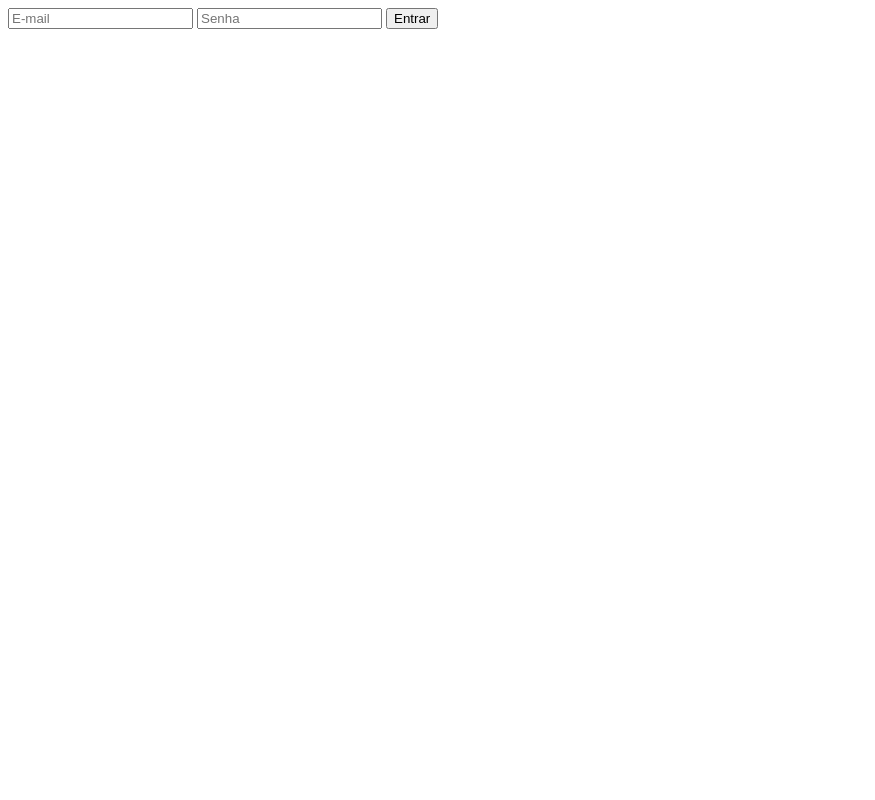
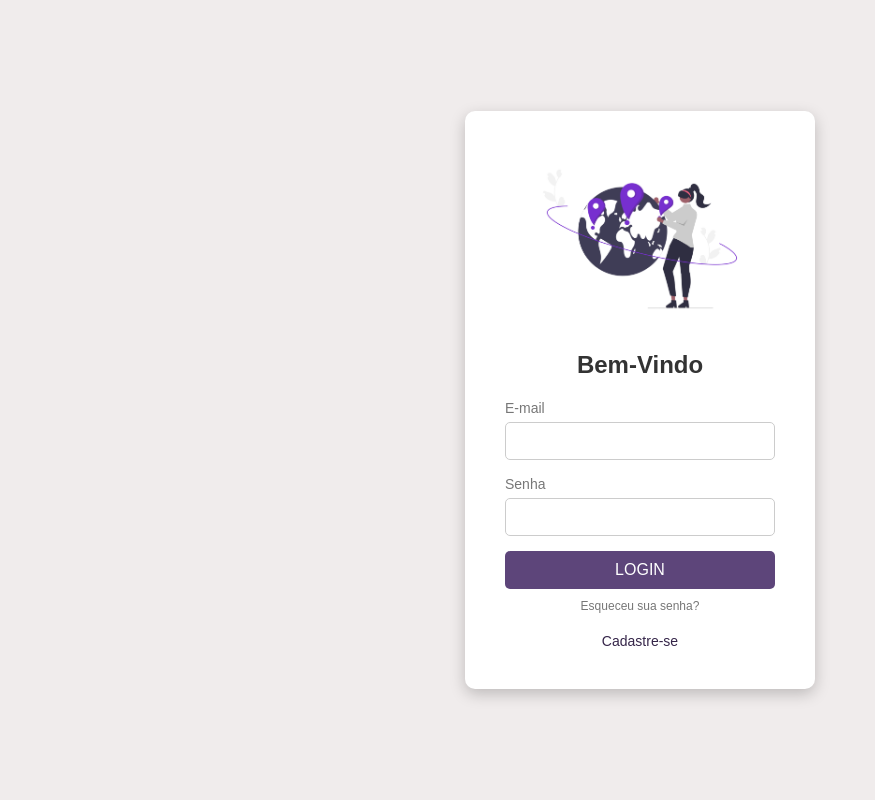
Before and after one commit to DiegoRealx/GuiaGoBackEnd, a Django app: page /usuarios/login/ in a window 1280 px wide. Shown: the whole page, without its empty margins (0-875 px from the left). Run offline with Django 5.2, Linux system fonts and the light colour scheme.

Commit message:
login com o front funcionando

```diff
--- /dev/null
+++ b/static/assets/css/login.css
@@ -0,0 +1,98 @@
+* {
+    margin: 0;
+    padding: 0;
+    box-sizing: border-box;
+}
+
+body {
+    font-family: Arial, sans-serif;
+    background: #f0ecec;
+    height: 100vh;
+    display: flex;
+    justify-content: center;
+    align-items: center;
+}
+
+.login-container {
+    display: flex;
+    justify-content: center;
+    align-items: center;
+    width: 100%;
+}
+
+.login-box {
+    background-color: white;
+    padding: 40px;
+    border-radius: 10px;
+    box-shadow: 0px 5px 15px rgba(0, 0, 0, 0.212);
+    text-align: center;
+    width: 350px;
+}
+
+.icon img {
+    width: 250px;
+    margin-bottom: 20px;
+}
+
+h2 {
+    margin-bottom: 20px;
+    color: #333;
+}
+
+.input-group {
+    margin-bottom: 15px;
+    text-align: left;
+}
+
+.input-group label {
+    font-size: 14px;
+    color: #777;
+}
+
+.input-group input {
+    width: 100%;
+    padding: 10px;
+    margin-top: 5px;
+    border: 1px solid #ccc;
+    border-radius: 5px;
+    font-size: 14px;
+}
+
+button {
+    background-color: #5d457a;
+    color: white;
+    border: none;
+    padding: 10px 20px;
+    border-radius: 5px;
+    cursor: pointer;
+    font-size: 16px;
+    width: 100%;
+}
+
+button:hover {
+    background-color: #1c0f2c;
+}
+
+.forgot {
+    display: block;
+    margin-top: 10px;
+    font-size: 12px;
+    color: #777;
+    text-decoration: none;
+}
+
+.forgot:hover {
+    color: #333;
+}
+
+.create-account {
+    display: block;
+    margin-top: 20px;
+    font-size: 14px;
+    text-decoration: none;
+    color: #352549;
+}
+
+.create-account:hover {
+    text-decoration: underline;
+}
--- a/usuarios/templates/usuarios/login.html
+++ b/usuarios/templates/usuarios/login.html
@@ -1,10 +1,19 @@
-<form method="post">
-    {% csrf_token %}
-    <input type="email" name="email" placeholder="E-mail" required>
-    <input type="password" name="senha" placeholder="Senha" required>
-    <button type="submit">Entrar</button>
-</form>
-
+<!DOCTYPE html>
+<html lang="pt-br">
+<head>
+    <meta charset="UTF-8">
+    <meta name="viewport" content="width=device-width, initial-scale=1.0">
+    <title>Login</title>
+    {% load static %}
+    <link rel="stylesheet" href="{% static 'assets/css/login.css' %}">
+</head>
+<body>
+    <div class="login-container">
+        <div class="login-box">
+            <div class="icon">
+                <img src="{% static 'assets/img/img_login.png' %}" alt="login-icon">
+            </div>
+            <h2>Bem-Vindo</h2>
             {% if messages %}
                 <ul>
                     {% for message in messages %}
@@ -12,3 +21,21 @@
                     {% endfor %}
                 </ul>
             {% endif %}
+            <form method="POST" action="{% url 'login' %}">
+                {% csrf_token %}
+                <div class="input-group">
+                    <label for="username">E-mail</label>
+                    <input type="text" id="email" name="email" required>
+                </div>
+                <div class="input-group">
+                    <label for="password">Senha</label>
+                    <input type="password" id="password" name="password" required>
+                </div>
+                <button type="submit">LOGIN</button>
+                <a href="{% url 'solicitar_redefinicao_senha' %}" class="forgot">Esqueceu sua senha?</a>
+            </form>
+            <a href="{% url 'cadastrar' %}" class="create-account">Cadastre-se</a>
+        </div>
+    </div>
+</body>
+</html>
--- a/usuarios/urls.py
+++ b/usuarios/urls.py
@@ -6,4 +6,5 @@ urlpatterns = [
     path('login/', views.login, name='login'),
     path('logout/', views.logout, name='logout'),
     path('listar/', views.listar_usuarios, name='listar_usuarios'),
+    path('solicitar-redefinicao-senha/', views.solicitar_redefinicao_senha, name='solicitar_redefinicao_senha'),
 ]
--- a/usuarios/views.py
+++ b/usuarios/views.py
@@ -20,7 +20,7 @@ def cadastrar(request):
 def login(request):
     if request.method == 'POST':
         email = request.POST['email']
-        senha = request.POST['senha']
+        senha = request.POST['password']
         try:
             usuario = Usuario.objects.get(email=email)
             if usuario.verificar_senha(senha):
@@ -41,3 +41,6 @@ def logout(request):
 def listar_usuarios(request):
     usuarios = Usuario.objects.all()
     return render(request, 'usuarios/listar_usuarios.html', {'usuarios': usuarios})
+
+def solicitar_redefinicao_senha(request):
+    return render(request, 'usuarios/solicitar_redefinicao_senha.html')
```
Also changed, not shown: guiago/settings.py (+9 -0 lines), static/assets/img/img_login.png (added), usuarios/templates/usuarios/listar_usuarios.html (line endings or trailing spaces). Lines whose indentation alone changed are shown as unchanged.
